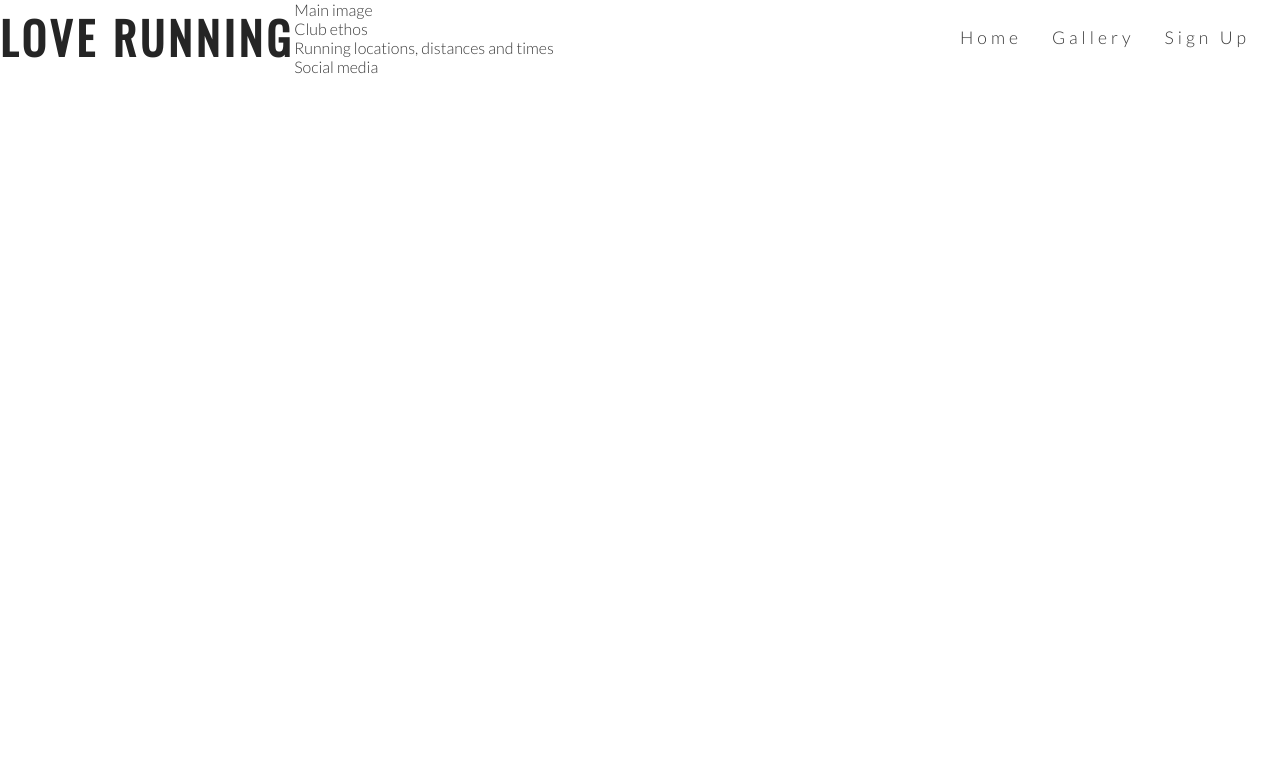
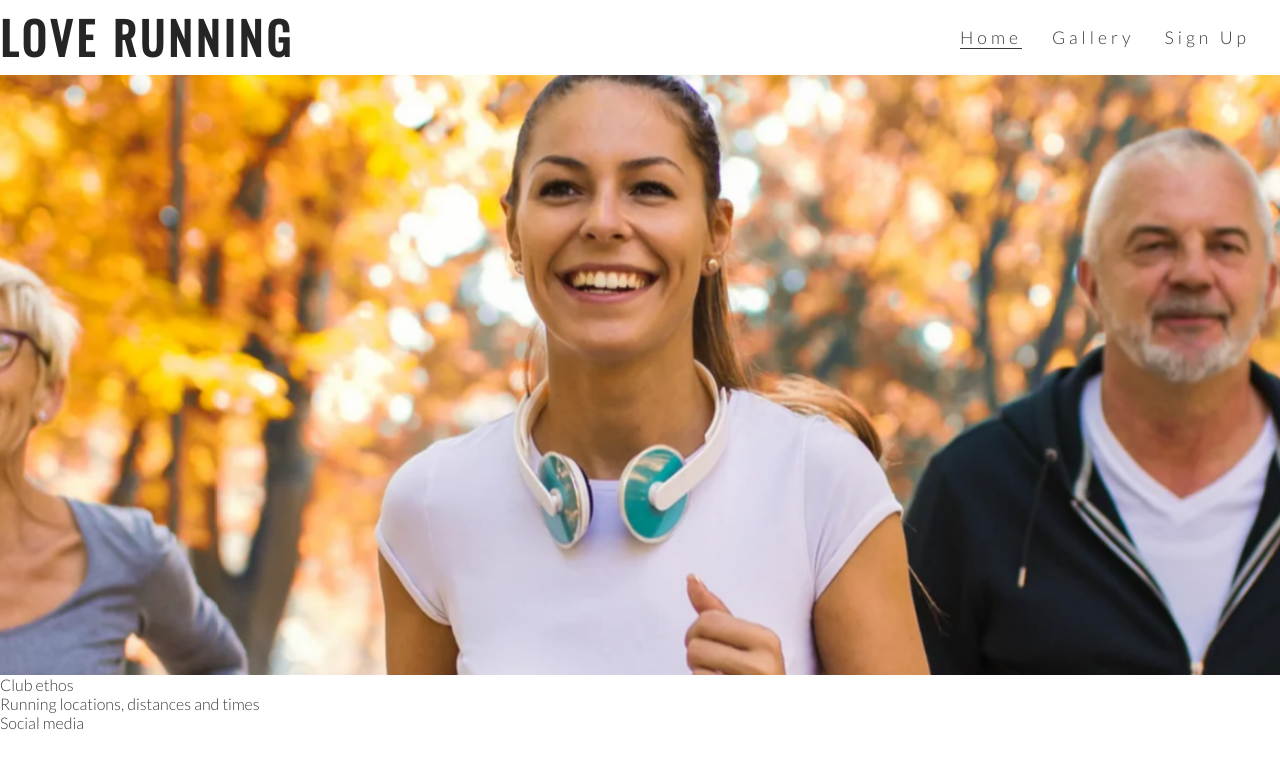
Before and after one commit to ElyseRH/love-running, a plain HTML site: page index.html in a window 1280 px wide. Drawn offline with nearby package versions, Linux system fonts and the light colour scheme.

Commit message:
Add hero image and animation

```diff
--- a/assets/css/style.css
+++ b/assets/css/style.css
@@ -46,3 +46,31 @@ h1, h2 {
 #menu a:hover {
     border-bottom: 1px solid #3a3a3a;
 }
+
+.active {
+    border-bottom: 1px solid #3a3a3a;
+}
+
+#hero-outer {
+    height: 600px;
+    width: 100%;
+    overflow: hidden;
+}
+
+#hero-image {
+    height: 600px;
+    width: 100%;
+    background: url('../images/hero-image.webp') no-repeat center center;
+    animation-name: hero-zoom;
+    animation-duration: 5s;
+    animation-fill-mode: forwards;
+}
+
+@keyframes hero-zoom {
+    from {
+        transform: scale(1);
+    }
+    to {
+        transform: scale(1.1);
+    }
+}
--- a/index.html
+++ b/index.html
@@ -29,8 +29,8 @@
             </ul>
         </nav>
     </header>
-    <section>
-        Main image
+    <section id="hero-outer">
+        <div id="hero-image"></div>>
     </section>
     <section>
         Club ethos
```
Also changed, not shown: assets/images/hero-image.webp (added).
